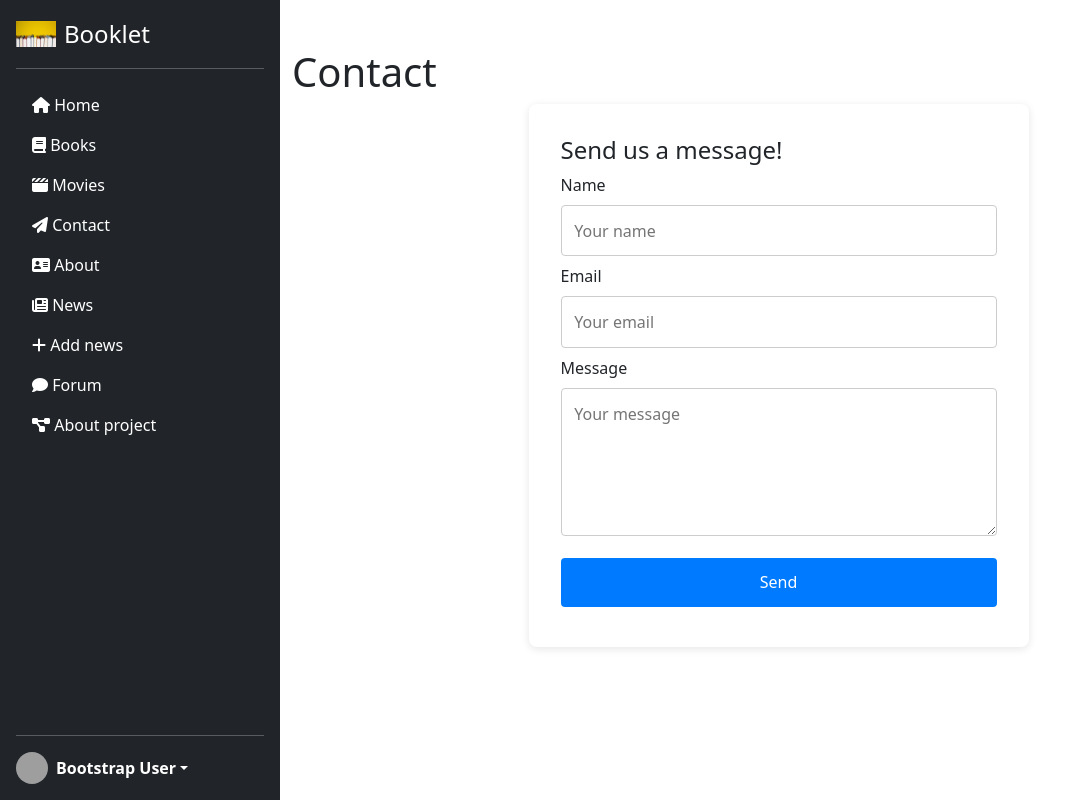
After one commit to Cichyp648/Booklet, a Django app: page /contact/ in a window 1280 px wide. The commit adds this page. Shown: the whole page, without its empty margins (0-1068 px from the left). Run offline with Django 5.2, Linux system fonts and the light colour scheme; grey boxes are pictures that could not be loaded.

Commit message:
DB works, minor css fixes, DB reader for movies site, contact page

```diff
--- a/main/static/main/css/main.css
+++ b/main/static/main/css/main.css
@@ -114,3 +114,28 @@ main .features p {
     display: block; /* sprawia, że link obejmuje całe zdjęcie */
     text-decoration: none; /* usuwa podkreślenie z linku */
   }
+
+  form {
+    max-width: 500px;
+    margin: auto;
+    padding: 2rem;
+    background: #fff;
+    border-radius: 8px;
+    box-shadow: 0 2px 8px rgba(0,0,0,0.1);
+  }
+  input, textarea, button {
+    width: 100%;
+    padding: 0.8rem;
+    margin: 0.5rem 0;
+    border: 1px solid #ccc;
+    border-radius: 4px;
+  }
+  button {
+    background-color: #007BFF;
+    color: white;
+    border: none;
+    cursor: pointer;
+  }
+  button:hover {
+    background-color: #0056b3;
+  }
--- /dev/null
+++ b/main/templates/main/contact.html
@@ -0,0 +1,20 @@
+{% extends 'main/layout/layout.html' %}
+{% block title%}Contact{% endblock %}
+
+{% block content%}
+    <h1>Contact</h1>
+
+    <form action="#" method="post">
+        <h4>Send us a message!</h4>
+        <label for="name">Name</label><br>
+        <input type="text" id="name" name="name" placeholder="Your name"><br>
+
+        <label for="email">Email</label><br>
+        <input type="email" id="email" name="email" placeholder="Your email"><br>
+
+        <label for="message">Message</label><br>
+        <textarea id="message" name="message" placeholder="Your message" rows="5"></textarea><br>
+
+        <button type="submit">Send</button>
+    </form>
+{% endblock %}
--- a/main/templates/main/index.html
+++ b/main/templates/main/index.html
@@ -8,5 +8,4 @@
 
 
     {% include 'main/wipInfo.html' %}
-    <button class="btn btn-warning">Go to about us page</button>
 {% endblock %}
--- a/main/urls.py
+++ b/main/urls.py
@@ -5,8 +5,9 @@ from . import views
 
 urlpatterns = [
     path('', views.index, name='home'),
-    path('about/', views.about, name='about'),
     path('books/', views.books, name='books'),
     path('movies/', views.movies, name='movies'),
+    path('about/', views.about, name='about'),
     path('aboutproject/', views.aboutproject, name='project'),
+    path('contact/', views.contact, name='contact'),
 ]
--- a/main/views.py
+++ b/main/views.py
@@ -525,6 +525,8 @@ def about(request):
     return render(request, 'main/about.html')
 
 
-
 def aboutproject(request):
     return render(request, 'main/aboutproject.html')
+
+def contact(request):
+    return render(request, 'main/contact.html')
```
